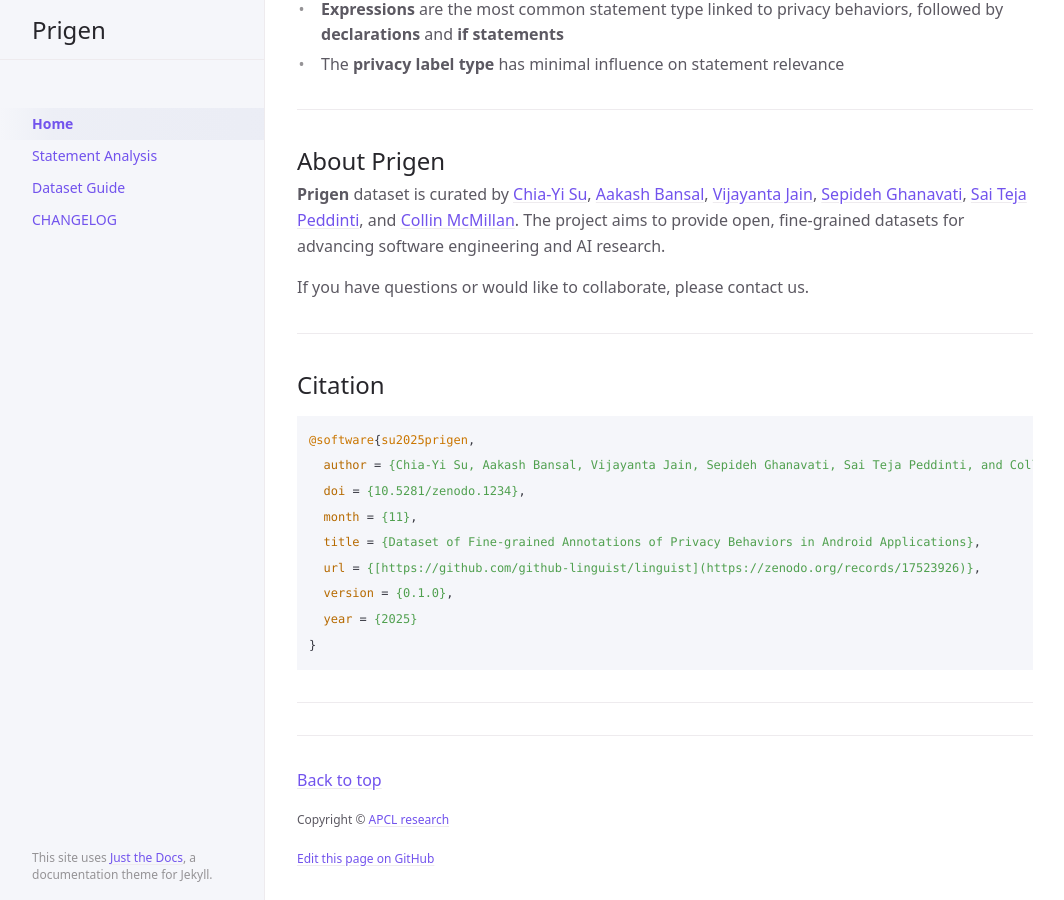
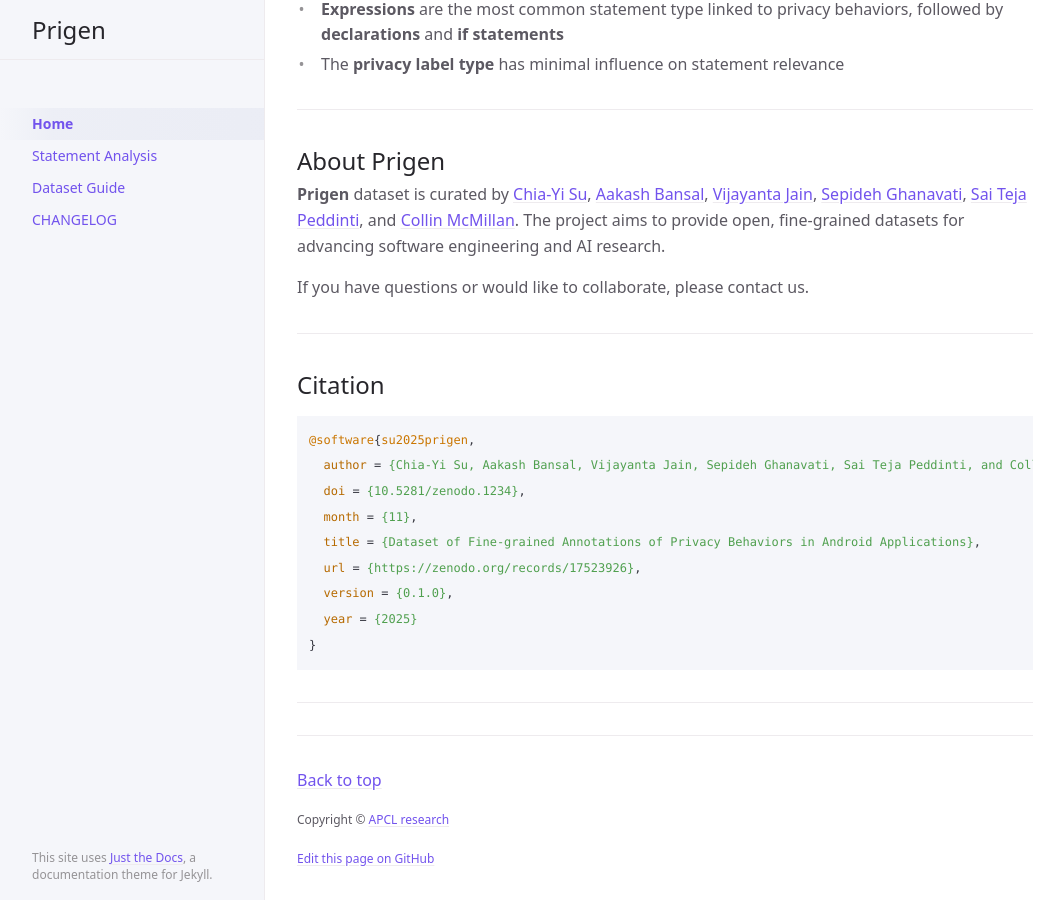
Before and after one commit to prigen-data/prigen-data, a Jekyll site: the page built from index.md, in a window 1280 px wide and 900 px high, scrolled down 991 px. Shown: the whole window, without its empty margins (107-1171 px from the left). Built offline with Jekyll 4.4.1, drawn with Linux system fonts in a browser that asks for light colours; cached includes are drawn as plain includes; part of the change alters nothing that is shown.

Commit message:
Update index.md

```diff
--- a/index.md
+++ b/index.md
@@ -61,7 +61,7 @@ If you have questions or would like to collaborate, please contact us.
   doi = {10.5281/zenodo.1234},
   month = {11},
   title = {Dataset of Fine-grained Annotations of Privacy Behaviors in Android Applications},
-  url = {[https://github.com/github-linguist/linguist](https://zenodo.org/records/17523926)},
+  url = {https://zenodo.org/records/17523926},
   version = {0.1.0},
   year = {2025}
 }
```
